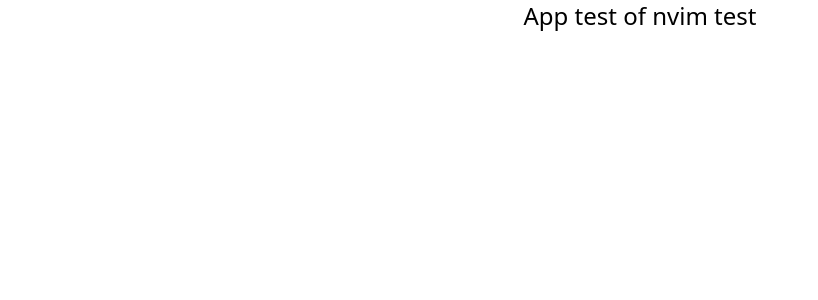
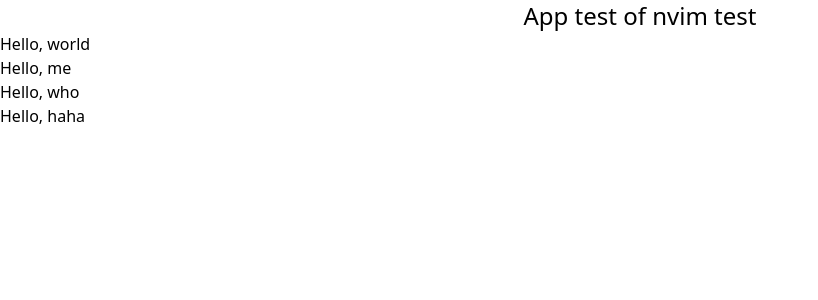
Before and after one commit to helmordev/first-react-app, a React (Vite) app: page / in a window 1280 px wide. Shown: the top 300 px of the page, without its empty margins (0-818 px from the left). Built offline with nearby package versions, Linux system fonts and the light colour scheme.

Commit message:
test commit form nvim lazygit

```diff
--- a/src/App.tsx
+++ b/src/App.tsx
@@ -1,6 +1,13 @@
+import Test from "./components/test";
+
 const App = () => {
   return (
-    <div className="text-center text-bold text-2xl">App test of nvim test</div>
+    <>
+      <div className="text-center text-bold text-2xl">
+        App test of nvim test
+      </div>
+      <Test />
+    </>
   );
 };
 export default App;
--- a/src/components/Card.tsx
+++ b/src/components/Card.tsx
@@ -1,5 +1,9 @@
 const Card = () => {
-  return <div>this is a card components</div>;
+  return (
+    <div className="text-teal-600 text-center font-bold">
+      <div>hello this is a card component</div>
+    </div>
+  );
 };
 
 export default Card;
--- a/src/components/Form.tsx
+++ b/src/components/Form.tsx
@@ -1,5 +1,5 @@
 const Form = () => {
-  return <div>this is a form component</div>
-}
+  return <div>this is a form component</div>;
+};
 
-export default Form
+export default Form;
--- a/src/components/test.tsx
+++ b/src/components/test.tsx
@@ -1,5 +1,16 @@
+const Greeting = ({ name }: { name: string }) => {
+  return <h1>Hello, {name}</h1>;
+};
+
 const Test = () => {
-  return <div className="text-center">hello world</div>;
+  return (
+    <>
+      <Greeting name="world" />
+      <Greeting name="me" />
+      <Greeting name="who" />
+      <Greeting name="haha" />
+    </>
+  );
 };
 
 export default Test;
```
